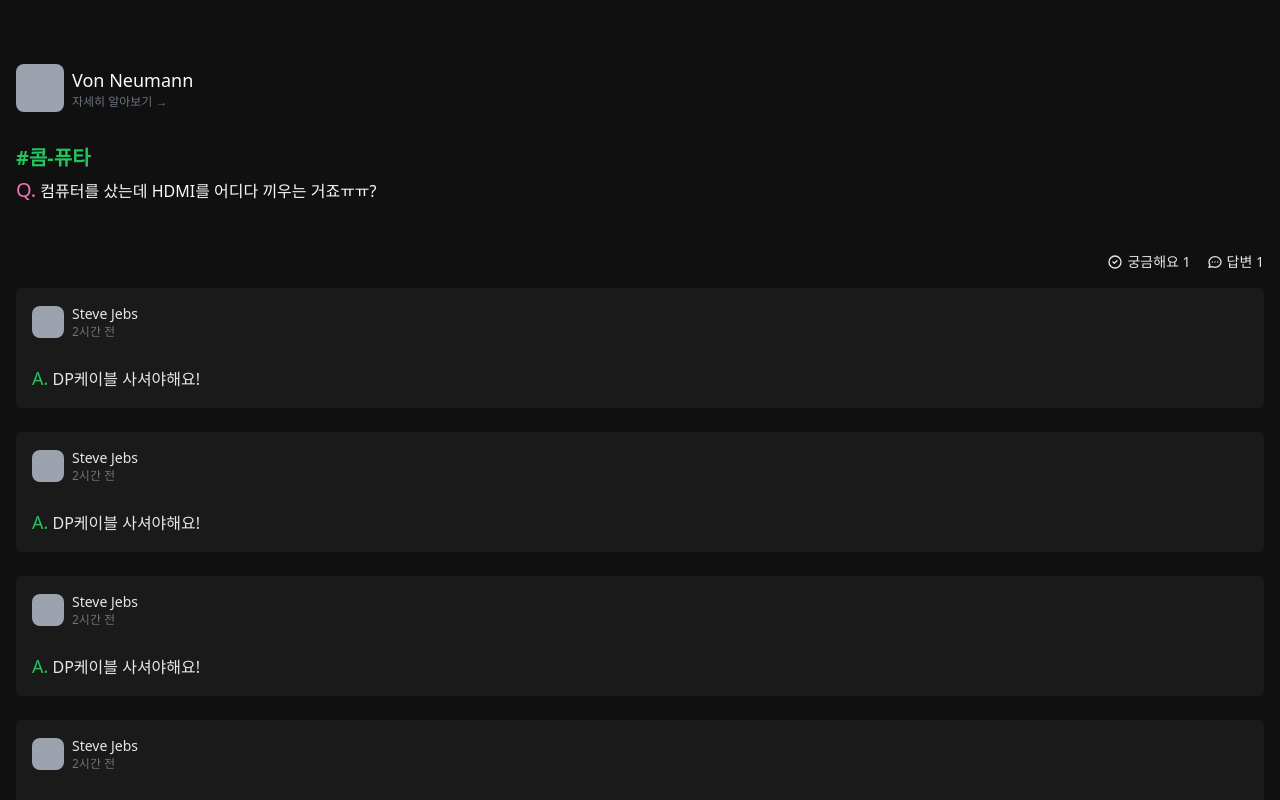
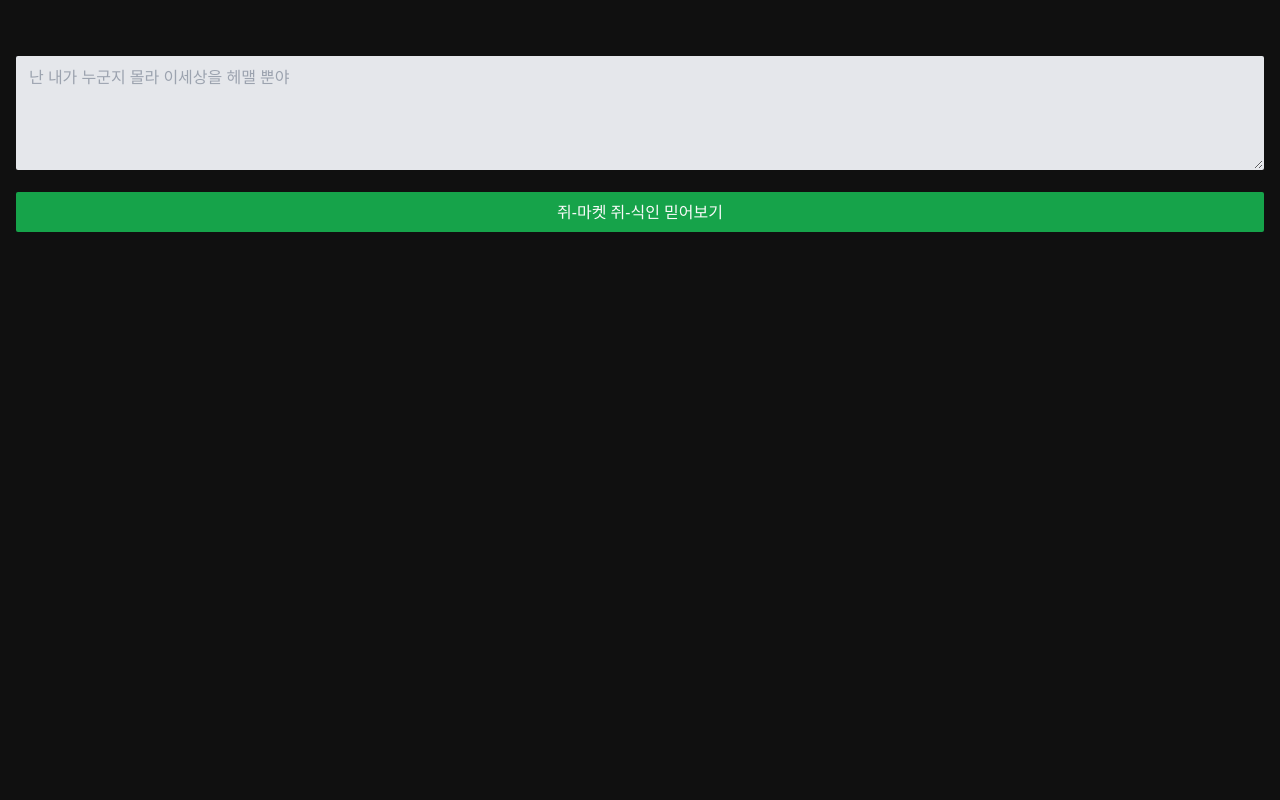
Before and after one commit to yyb02006/NextPractice, a Next.js app: page /community/write in a window 1280 px wide. Shown: the top 800 px of the page. Built offline with nearby package versions, Linux system fonts and the light colour scheme; a web font is replaced by a local one.

Commit message:
community-write페이지 마크업, CSS 작성

```diff
--- a/src/pages/community/[id].tsx
+++ b/src/pages/community/[id].tsx
@@ -3,7 +3,7 @@ import type { NextPage } from 'next';
 const CommunityPostDetail: NextPage = () => {
 	return (
 		<div className='bg-[#101010] text-[#fafafa] h-full min-h-screen font-SCoreDream px-4 py-12'>
-			<div className='flex items-center gap-2 mt-4'>
+			<div className='flex items-center gap-2'>
 				<div className='bg-gray-400 w-12 aspect-square rounded-lg' />
 				<div>
 					<p className='font-medium text-lg'>Von Neumann</p>
--- /dev/null
+++ b/src/pages/community/write.tsx
@@ -0,0 +1,19 @@
+import type { NextPage } from 'next';
+
+const Write: NextPage = () => {
+	return (
+		<form className='bg-[#101010] text-[#fafafa] h-full min-h-screen font-SCoreDream px-4 py-12'>
+			<textarea
+				rows={4}
+				id='description'
+				className='appearance-none border-transparent mt-2 text-gray-600 w-full bg-gray-200 rounded-sm placeholder-gray-400 outline-none focus:border-green-600 focus:ring-[2px] focus:ring-green-600'
+				placeholder='난 내가 누군지 몰라 이세상을 헤맬 뿐야'
+			/>
+			<button className='mt-4 w-full bg-green-600 rounded-sm py-2 hover:bg-emerald-500 font-medium focus:outline-none focus:ring-2 focus:ring-green-600 focus:ring-offset-2 transition-color duration-100'>
+				쥐-마켓 쥐-식인 믿어보기
+			</button>
+		</form>
+	);
+};
+
+export default Write;
```
